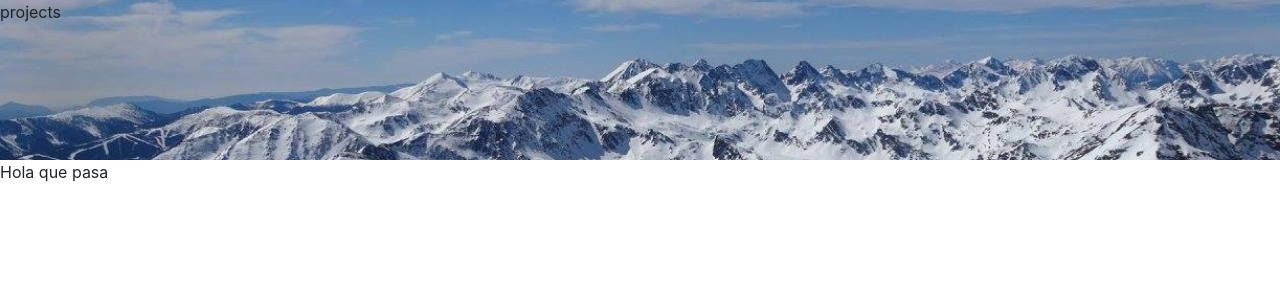
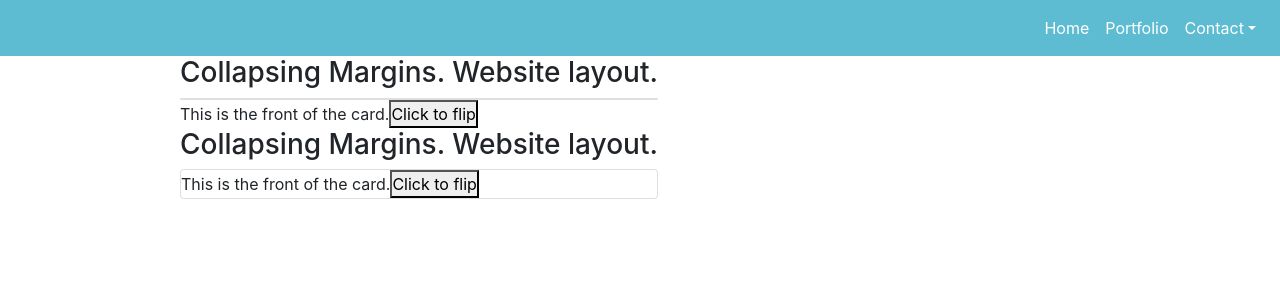
Before and after one commit to gavimar/gavimar-portfolio2, a React (Create React App) app: page /#/Portfolio in a window 1280 px wide. Shown: the top 300 px of the page. Built offline with nearby package versions, Linux system fonts and the light colour scheme; a web font is replaced by a local one.

Commit message:
good snow

```diff
--- a/package.json
+++ b/package.json
@@ -9,9 +9,11 @@
     "bootstrap": "^4.4.1",
     "node-sass": "^4.13.1",
     "react": "^16.13.1",
+    "react-card-flip": "^1.0.10",
     "react-dom": "^16.13.1",
     "react-router-dom": "^5.1.2",
     "react-scripts": "3.4.1",
+    "react-snowstorm": "0.0.3",
     "reactstrap": "^8.4.1"
   },
   "scripts": {
--- a/src/components/LandingMain.js
+++ b/src/components/LandingMain.js
@@ -1,9 +1,7 @@
-
-import React from "react";
-// import snow from './snow'
-import startSnow from './snow';
 
 
+import React, { Component } from 'react';
+import SnowStorm from 'react-snowstorm';
 
 
 class LandingMain extends React.Component {
@@ -11,22 +9,13 @@ class LandingMain extends React.Component {
     super()
   }
 
-  componentDidMount() {
-    console.log('Component did mount!')
-    startSnow();
- }
-
- componentWillUnmount(){
-  startSnow();
-
- }
+  render() {
 
 
 
-  render() {
-
     return (
       <div className="landing-main">
+        <SnowStorm />
 <div className="landing-title">
   <h1 className="title1">Gádor Villanueva Martos</h1>
   <h1 className="title2">Front-end Developer</h1>
--- a/src/components/MenuBar.js
+++ b/src/components/MenuBar.js
@@ -40,10 +40,11 @@ export default class MenuBar extends React.Component {
         <Collapse isOpen={this.state.isOpen} navbar>
           <Nav className="ml-auto" navbar>
             <NavItem>
-              <NavLink href="/components/" style = {{color:"#FFFFFF"}}>About Me</NavLink>
+              <NavLink href="./App" style = {{color:"#FFFFFF"}}>Home</NavLink>
             </NavItem>
             <NavItem>
-              <NavLink exact to="/Portfolio" activeClassName="active" tag={RRNavLink} style = {{color:"#FFFFFF"}}>Portfolio</NavLink>
+              {/* <NavLink exact to="/Portfolio" activeClassName="active" tag={RRNavLink} style = {{color:"#FFFFFF"}}>Portfolio</NavLink> */}
+             <NavLink href="#Portfolio"   style = {{color:"#FFFFFF"}}>Portfolio</NavLink>
             </NavItem>
             <UncontrolledDropdown nav inNavbar>
               <DropdownToggle nav caret style = {{color:"#FFFFFF"}}v>
--- a/src/components/Portfolio.js
+++ b/src/components/Portfolio.js
@@ -1,22 +1,75 @@
 import React from "react";
-// import 'bootstrap/dist/css/bootstrap.min.css';
-// import '../bootstrap/css/boostrap.min.css';
-// import {Container, Row, Col} from 'react-boostrap';
+
+import MenuBar from './MenuBar'
+import { Container, Row, Col } from 'reactstrap';
+import ReactCardFlip from 'react-card-flip';
 
 
 
 
 
 export default class Portfolio extends React.Component {
+  constructor() {
+    super();
+      this.state = {
+      isFlipped: false
+    };
+    this.handleClick = this.handleClick.bind(this);
+  }
+
+  handleClick(e) {
+    e.preventDefault();
+    this.setState(prevState => ({ isFlipped: !prevState.isFlipped }));
+  }
   render() {
 
     return (
       <>
         <div className="portfolio-wrapper">
-          <header className="portfolio-hero"><p>projects</p></header>
+          <MenuBar></MenuBar>
+          {/* <header className="portfolio-hero"><p>projects</p></header> */}
           <main className="portfolio-main">
 
-                <p>Hola que pasa</p>
+            <Container>
+              <Row>
+              <Col sm={{ size: 'auto', offset: 1 }}>
+              <h3 className="project-title"> Collapsing Margins. Website layout.</h3>
+              <div className ="card"></div>
+              <ReactCardFlip isFlipped={this.state.isFlipped} flipDirection="vertical">
+        <div>
+          This is the front of the card.
+          <button onClick={this.handleClick}>Click to flip</button>
+          </div>
+
+
+        <div>
+          This is the back of the card.
+          <button onClick={this.handleClick}>Click to flip</button>
+          </div>
+      </ReactCardFlip>
+      </Col>
+      <Col sm={{ size: 'auto', offset: 1 }}>
+      <h3 className="project-title"> Collapsing Margins. Website layout.</h3>
+              <div className ="card">
+      <ReactCardFlip isFlipped={this.state.isFlipped} flipDirection="vertical">
+        <div>
+          This is the front of the card.
+          <button onClick={this.handleClick}>Click to flip</button>
+          </div>
+
+
+        <div>
+          This is the back of the card.
+          <button onClick={this.handleClick}>Click to flip</button>
+          </div>
+      </ReactCardFlip>
+      </div>
+      </Col>
+
+      </Row>
+      </Container>
+
+
 
               </main>
 
```
Also changed, not shown: src/components/App.js (+8 -0 lines), src/components/MySnow.js (added, +12 -0 lines), 1 other file (tests, documents, lock files or other folders).
